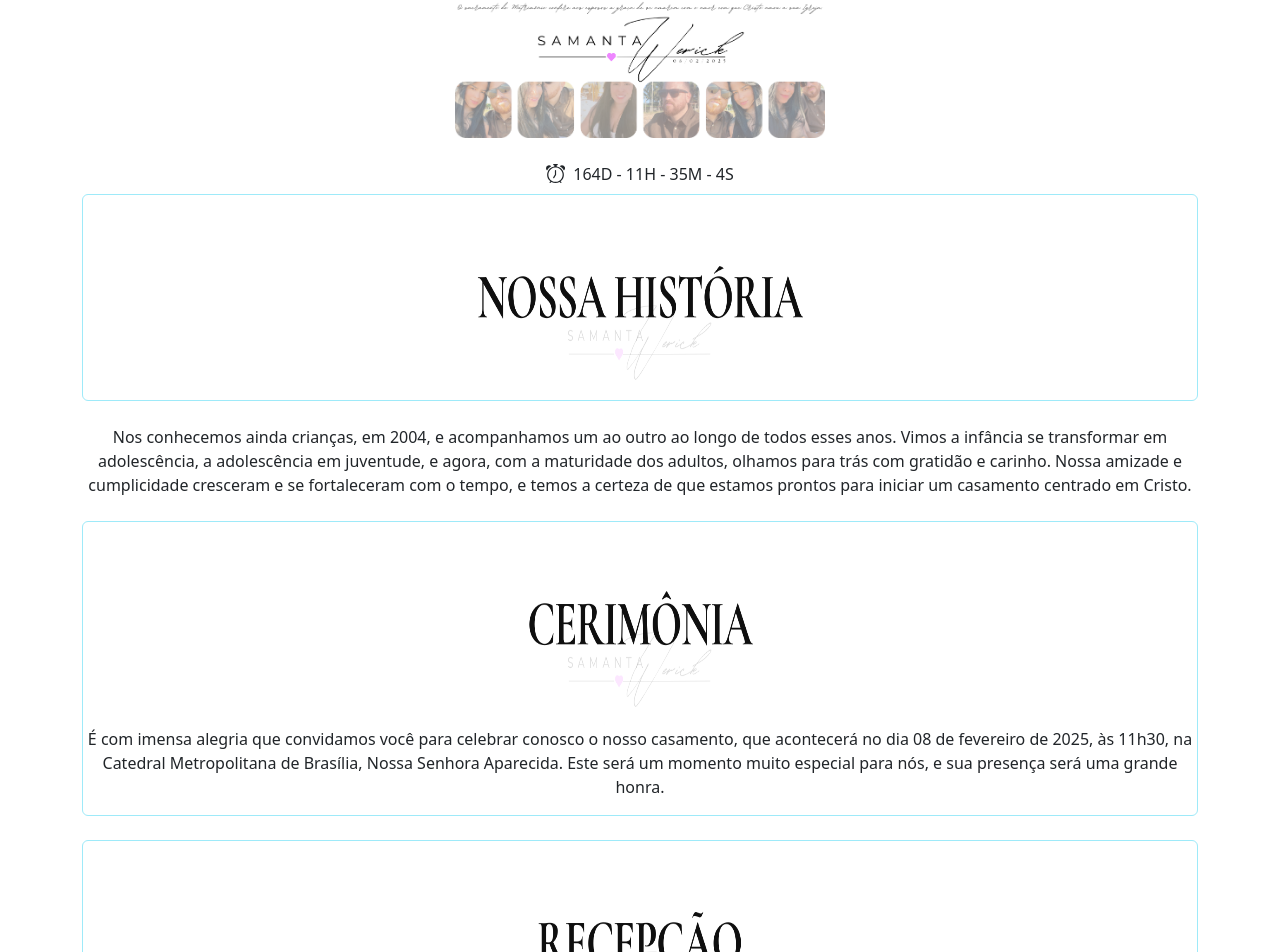
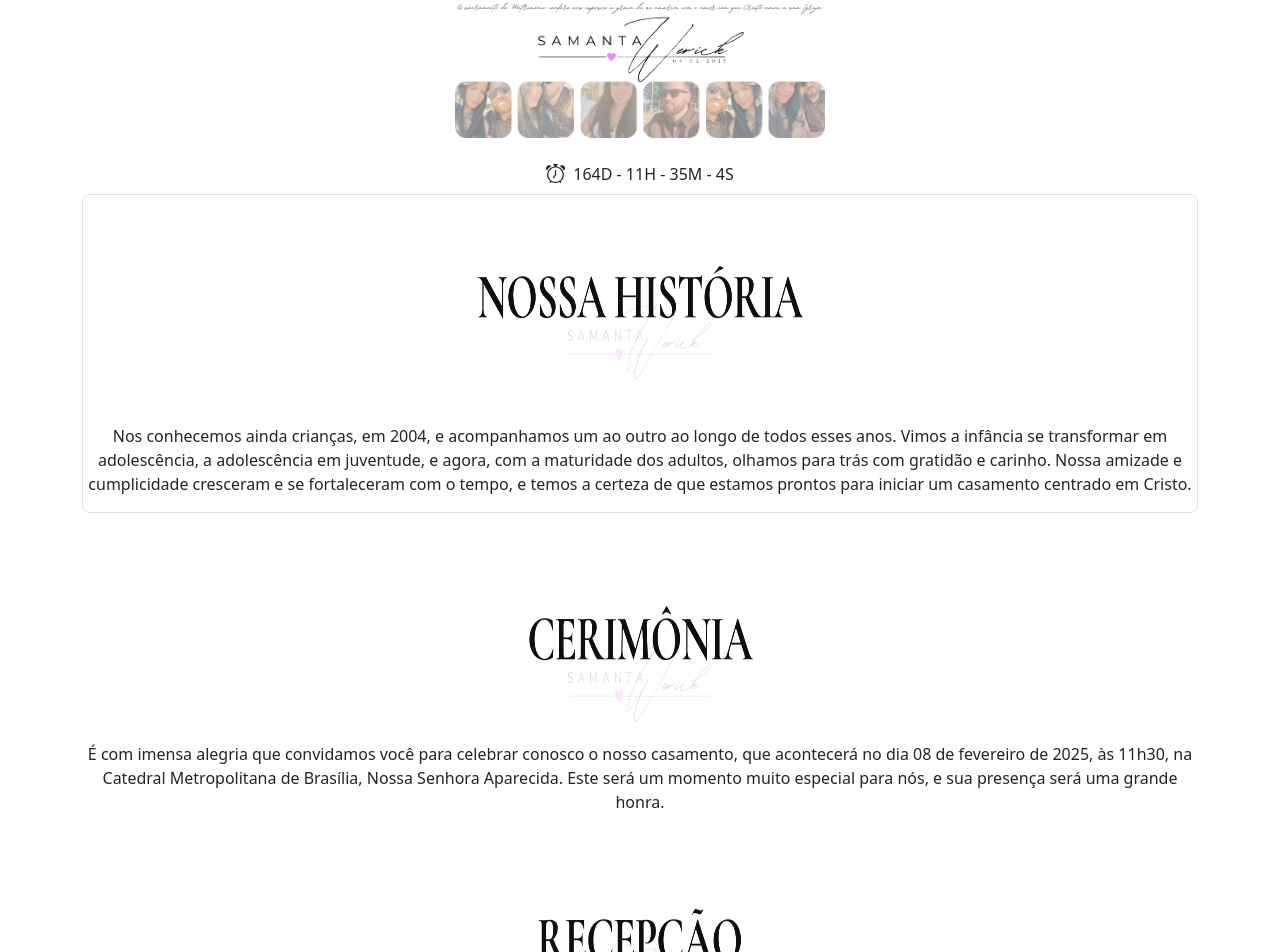
Before and after one commit to wericksilva/wedding-app, a Next.js app: page / in a window 1280 px wide. Shown: the part 23-975 px from the top of the page. Built offline with nearby package versions, Linux system fonts and the light colour scheme.

Commit message:
borda preta

```diff
--- a/src/app/page.js
+++ b/src/app/page.js
@@ -18,8 +18,8 @@ export default function Home() {
             <CountDown></CountDown>
 
             <div className="container text-center">
-                <div className="mt-2">
-                    <div className="container border border-info-subtle rounded">
+                <div className="mt-2 border border-light-black rounded-3">
+                    <div className="container">
                         <a href="/wedding-app/historia">
                         <div className="text-center">
                             <img src="./imagens/historia.svg" width="352px" height="205px" className="me-12" alt="Historia" />
@@ -32,8 +32,8 @@ export default function Home() {
                     </div>
                 </div>
 
-                <div className="mt-4 border border-info-subtle rounded">
-                    <div className="container ">
+                <div className="mt-4">
+                    <div className="container">
                         <a className="nav-link" target="_blank" href="https://maps.app.goo.gl/q9tLoYmP62dTkNzM9">
                             <div className="text-center">
                                 <img src="./imagens/cerimonia.svg" width="352px" height="205px" className="me-12" alt="Cerimonia" />
@@ -46,7 +46,7 @@ export default function Home() {
                 </div>
 
                 <div className="mt-4">
-                    <div className="container border border-info-subtle rounded">
+                    <div className="container">
 
                         <a className="nav-link" target="_blank" href="https://maps.app.goo.gl/ww61LAaK9ZgrtEeW8">
                             <div className="text-center">
```
